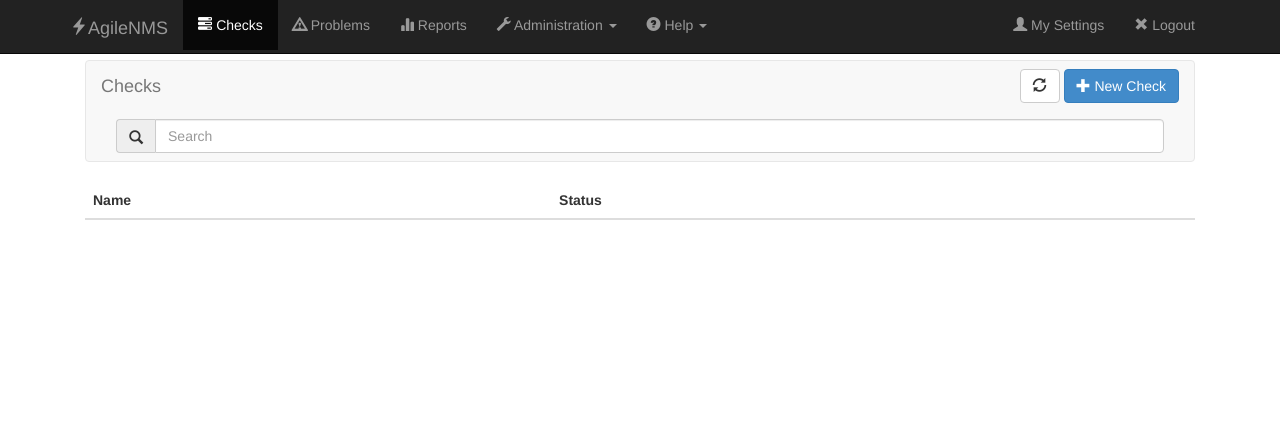
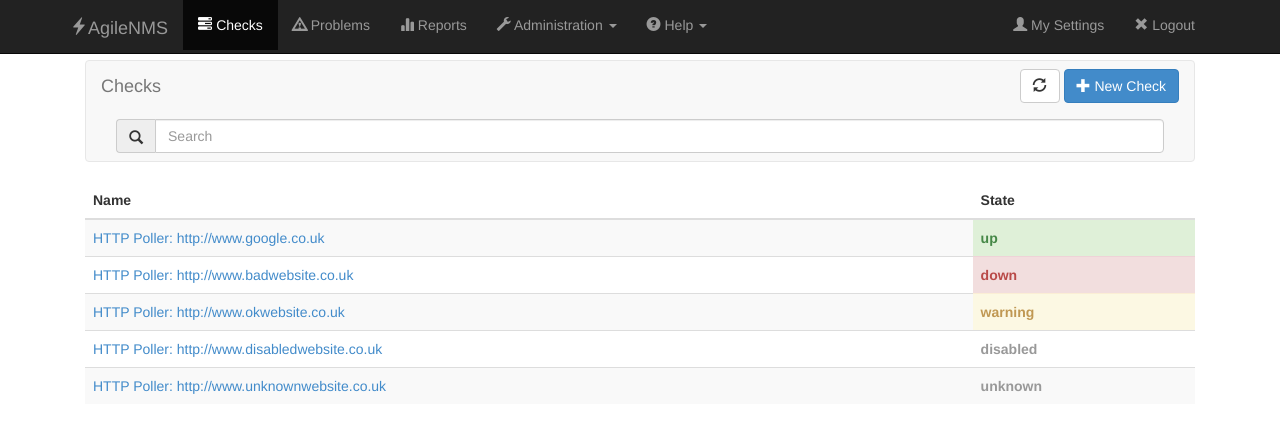
Before and after one commit to animeshinvinci/AgileNMS, a Django app: template core/templates/core/check_list.html in a window 1280 px wide. Shown: the top 433 px of the page. Run offline with Django 3.2, Linux system fonts and the light colour scheme; the template is opened without the code that fills it, so the values that code supplies are empty; parts of the project's set-up code (start-up, migrations or seed data) failed here and were passed over.

Commit message:
Check list now uses AngularJS

```diff
--- /dev/null
+++ b/core/static/core/js/angular_controllers/check_list.js
@@ -0,0 +1,39 @@
+function CheckListCtrl($scope) {
+    $scope.checks = [
+        {
+            "name": "HTTP Poller: http://www.google.co.uk",
+            "uuid": "00000000000000000000000000000000",
+            "url": "/checks/00000000000000000000000000000000/",
+            "state": "up",
+            "class": "success",
+        },
+        {
+            "name": "HTTP Poller: http://www.badwebsite.co.uk",
+            "uuid": "00000000000000000000000000000001",
+            "url": "/checks/00000000000000000000000000000001/",
+            "state": "down",
+            "class": "danger",
+        },
+        {
+            "name": "HTTP Poller: http://www.okwebsite.co.uk",
+            "uuid": "00000000000000000000000000000002",
+            "url": "/checks/00000000000000000000000000000002/",
+            "state": "warning",
+            "class": "warning",
+        },
+        {
+            "name": "HTTP Poller: http://www.disabledwebsite.co.uk",
+            "uuid": "00000000000000000000000000000003",
+            "url": "/checks/00000000000000000000000000000003/",
+            "state": "disabled",
+            "class": "muted",
+        },
+        {
+            "name": "HTTP Poller: http://www.unknownwebsite.co.uk",
+            "uuid": "00000000000000000000000000000004",
+            "url": "/checks/00000000000000000000000000000004/",
+            "state": "unknown",
+            "class": "muted",
+        },
+    ];
+}
--- a/core/templates/core/check_list.html
+++ b/core/templates/core/check_list.html
@@ -1,6 +1,10 @@
 {% extends "base.html" %}
 
 {% block title %}Check List{% endblock %}
+
+{% block extra_head %}
+<script src="/static/core/js/angular_controllers/check_list.js"></script>
+{% endblock %}
 
 {% block content %}
 
@@ -49,24 +53,22 @@
   </div>
  </div>
 
- <table class="table">
+ <table class="table table-striped" ng-controller="CheckListCtrl">
   <thead>
    <tr>
     <th>Name</th>
-    <th>Status</th>
-    <th></th>
+    <th>State</th>
    </tr>
   </thead>
    <tbody>
-   {% for check in check_list %}
-    <tr>
+    {% verbatim %}
+    <tr ng-repeat="check in checks">
      <td>
-      <a href="{{ check.get_child.get_absolute_url }}">{{ check.get_child.type_name }}: {{ check.get_child }}</a>
+      <a href="{{ check.url }}">{{ check.name }}</a>
      </td>
-     <td class="text-success"><b>UP</b></td>
-     <td></td>
+     <td class="{{ check.class }} text-{{ check.class }}"><b>{{ check.state }}</b></td>
     </tr>
-   {% endfor %}
+    {% endverbatim %}
   </tbody>
  </table>
 {% endblock %}
--- a/templates/base.html
+++ b/templates/base.html
@@ -18,8 +18,10 @@
 
   <script src="/static/lib/js/angular.min.js"></script>
 
+  {% block extra_head %}{% endblock %}
+
  </head>
- <body>
+ <body ng-app>
  <div class="container">
 
    <div class="navbar navbar-inverse navbar-fixed-top">
```
